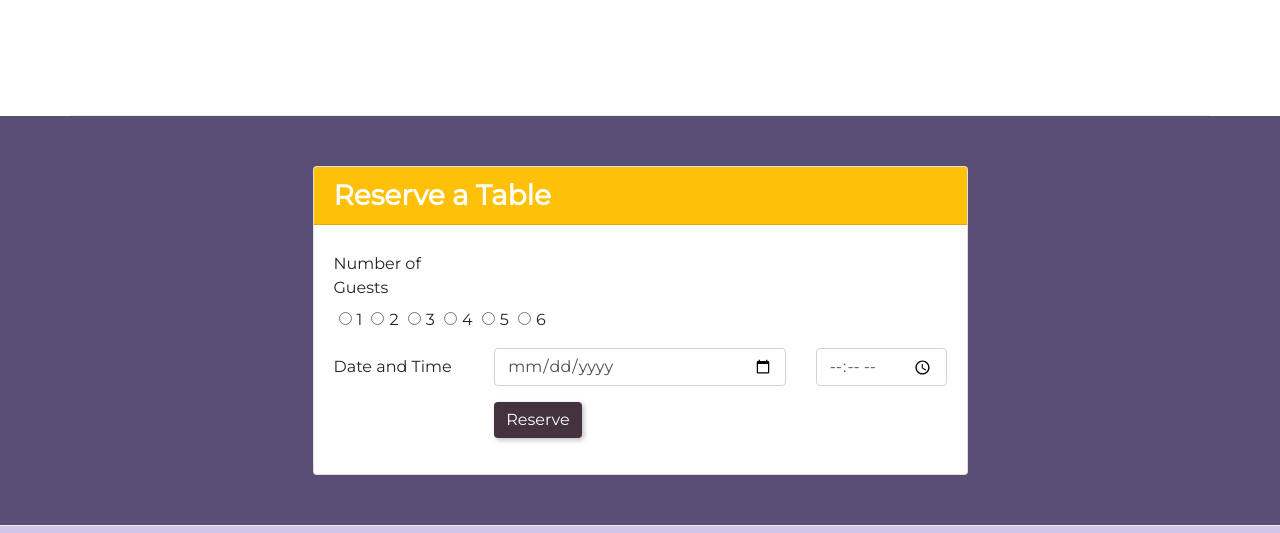
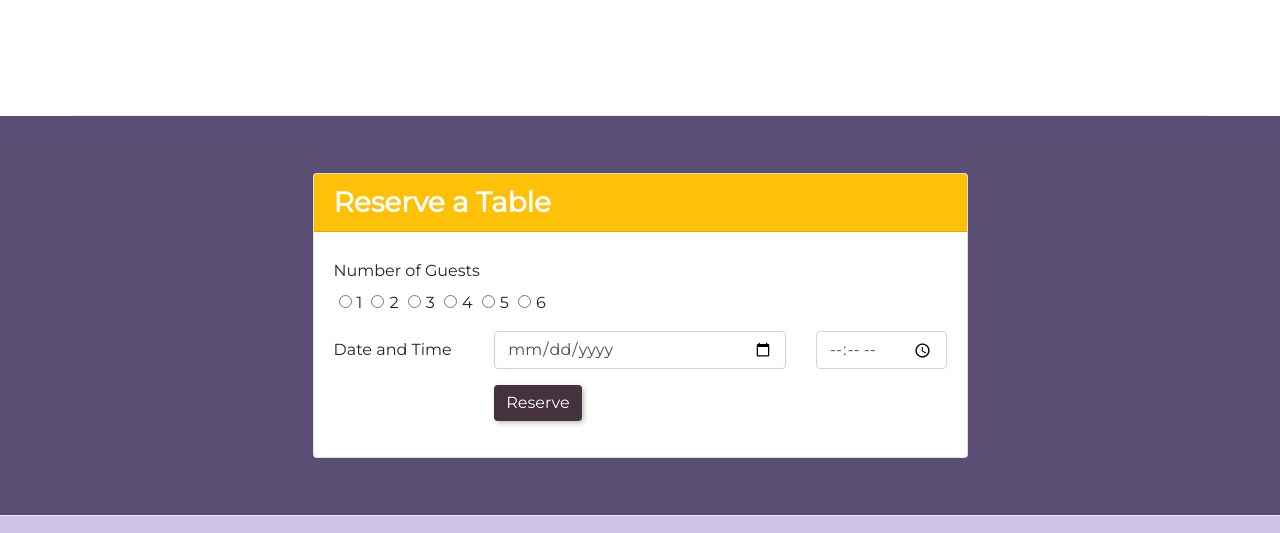
Before and after one commit to tbd007/Confusion, a website: page index.html in a window 1280 px wide. Shown: the part 1431-1964 px from the top of the page. Drawn offline with nearby package versions, Linux system fonts and the light colour scheme.

Commit message:
Assigment2

```diff
--- a/index.html
+++ b/index.html
@@ -106,7 +106,7 @@
             <div class="card-body">
                 <form class="">
                     <div class="form-group row">
-                        <label for="guests" class="col-md-3 col-form-label">Number of Guests</label>
+                        <label for="guests" class="col-md-6 col-form-label">Number of Guests</label>
                         <div class="col-md-12">
                             <input  style="margin:5px" type="radio" aria-label="one">1
                             <input  style="margin:5px" type="radio" aria-label="one">2
```
